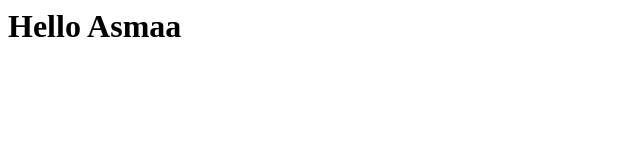
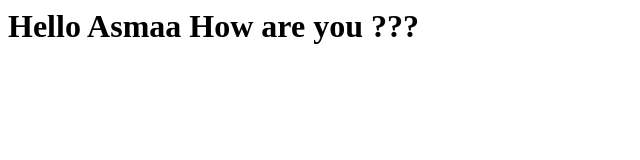
Before and after one commit to AsmaaFouad2014/MyRepositry, a plain HTML site: page index.html in a window 1280 px wide. Shown: the whole page, without its empty margins (0-640 px from the left). Drawn offline with Linux system fonts and the light colour scheme.

Commit message:
اهو رد رديت :D

```diff
--- a/index.html
+++ b/index.html
@@ -3,6 +3,7 @@
         <div>
             <h1>
                 Hello Asmaa
+                How are you ???
             </h1>
         </div>
     </body>
```
